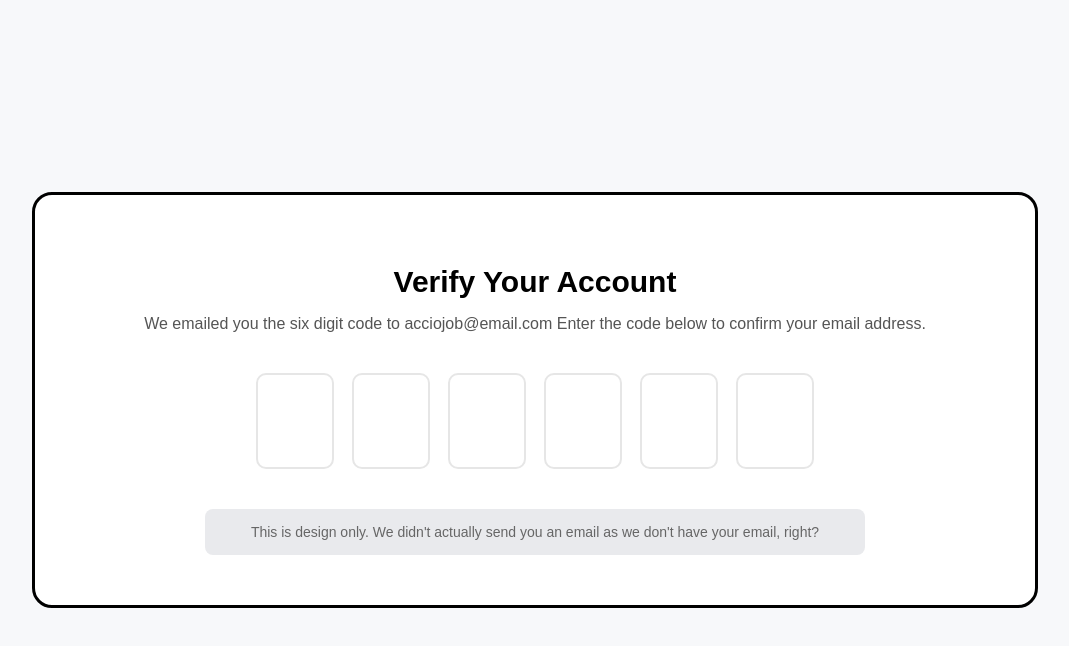
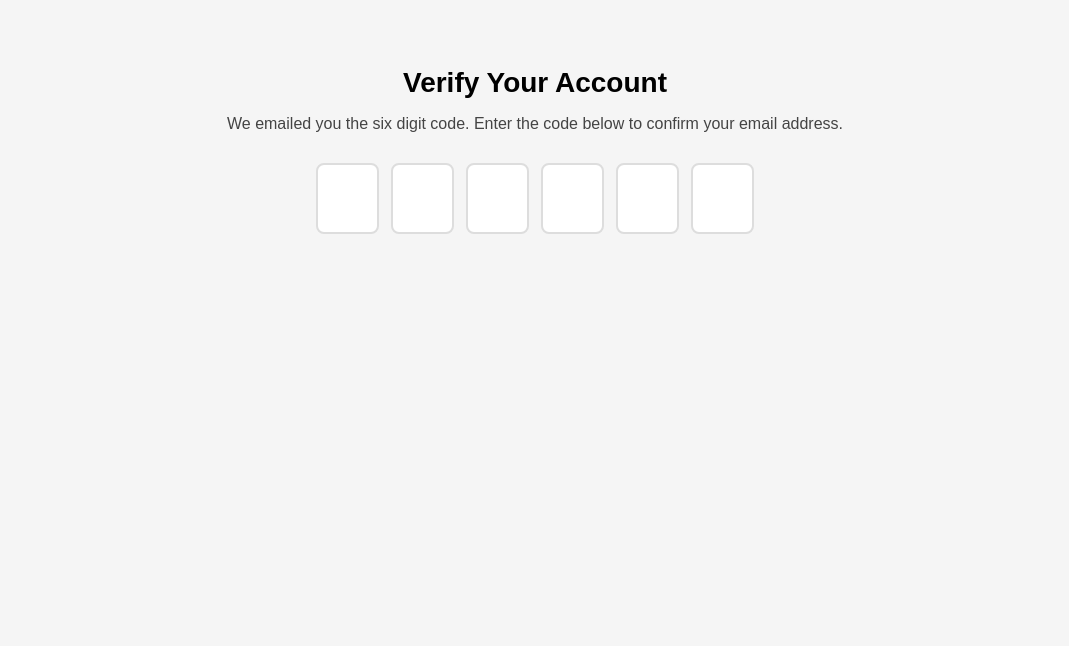
Before and after one commit to acciojob/OTP-rani-4524, a website: page main.html in a window 1280 px wide. Shown: the whole page, without its empty margins (105-1174 px from the left). Drawn offline with Linux system fonts and the light colour scheme.

Commit message:
created a submission

```diff
--- a/main.html
+++ b/main.html
@@ -6,30 +6,19 @@
 	<link rel="stylesheet" href="styles.css">
 </head>
 
-<body>
-	<div class="main-box">
-
-    <h1 id="verification_heading">Verify Your Account</h1>
-
+<body>   <h1 id="verification_heading">Verify Your Account</h1>
     <p id="verification_subtext">
-        We emailed you the six digit code to acciojob@email.com
-        Enter the code below to confirm your email address.
+        We emailed you the six digit code. Enter the code below to confirm your email address.
     </p>
 
     <div class="code-container">
-        <input class="code" id="code-1" maxlength="1" type="text">
-        <input class="code" id="code-2" maxlength="1" type="text">
-        <input class="code" id="code-3" maxlength="1" type="text">
-        <input class="code" id="code-4" maxlength="1" type="text">
-        <input class="code" id="code-5" maxlength="1" type="text">
-        <input class="code" id="code-6" maxlength="1" type="text">
+        <input type="text" maxlength="1" class="code">
+        <input type="text" maxlength="1" class="code">
+        <input type="text" maxlength="1" class="code">
+        <input type="text" maxlength="1" class="code">
+        <input type="text" maxlength="1" class="code">
+        <input type="text" maxlength="1" class="code">
     </div>
-
-    <div class="info-box">
-        This is design only. We didn't actually send you an email as we don't have your email, right?
-    </div>
-
-</div>
 	<!-- the entire body must be written by student -->
     <script type="text/javascript" src="./script.js">
 </script>
--- a/script.js
+++ b/script.js
@@ -1,111 +1,29 @@
-/*
- Robust OTP focus handler for 6 single-digit inputs.
- Works well with Cypress (.type and .type('{backspace}')).
-*/
+const codes = document.querySelectorAll(".code");
 
-(function () {
-  // select all inputs with class "code"
-  const inputs = Array.from(document.querySelectorAll('.code'));
+codes[0].focus();
 
-  if (!inputs.length) return;
+codes.forEach((code, idx) => {
 
-  // helper: focus safely (some test runners can need a tiny delay)
-  function safeFocus(el) {
-    // blur first to ensure focus change is clean, then focus
-    try { el.blur && el.blur(); } catch (_) {}
-    // small async tick: improves reliability in some automated runners
-    setTimeout(() => {
-      try { el.focus && el.focus(); } catch (_) {}
-    }, 0);
-  }
+    code.addEventListener("keydown", (e) => {
 
-  // ensure input is a single digit 0-9; keep only last digit in case user pastes
-  function normalizeDigit(value) {
-    if (!value) return '';
-    // keep only digits
-    const digits = value.replace(/\D/g, '');
-    // if user pasted many digits, keep only the last one (mimics native single-char input)
-    return digits.length ? digits[digits.length - 1] : '';
-  }
+        // allow only numbers and backspace
+        if (e.key >= 0 && e.key <= 9) {
+            code.value = "";
+            setTimeout(() => {
+                if (idx < 5) {
+                    codes[idx + 1].focus();
+                }
+            }, 10);
+        }
 
-  inputs.forEach((input, idx) => {
-    // ensure attributes are correct for focusability
-    input.setAttribute('inputmode', 'numeric'); // mobile numeric keyboard
-    input.setAttribute('autocomplete', 'one-time-code'); // helpful but optional
-    input.setAttribute('maxlength', '1');
-
-    // INPUT event: fires after value change (typing / paste)
-    input.addEventListener('input', (e) => {
-      const raw = e.target.value;
-      const digit = normalizeDigit(raw);
-
-      // set normalized single digit back (or empty if invalid)
-      e.target.value = digit;
-
-      // if valid digit typed & not last input => focus next
-      if (digit !== '' && idx < inputs.length - 1) {
-        safeFocus(inputs[idx + 1]); // use safeFocus to avoid race
-      }
-      // if last box typed, keep focus there (Cypress won't expect move)
+        if (e.key === "Backspace") {
+            code.value = "";
+            setTimeout(() => {
+                if (idx > 0) {
+                    codes[idx - 1].focus();
+                }
+            }, 10);
+        }
     });
 
-    // KEYDOWN event: runs *before* value changes — ideal for backspace handling
-    input.addEventListener('keydown', (e) => {
-      const key = e.key;
-
-      if (key === 'Backspace') {
-        // If current input has value, let the browser clear it (do nothing else).
-        // If empty and not first input => move to previous and clear it.
-        if (input.value === '' && idx > 0) {
-          // prevent default so browser doesn't try anything weird
-          e.preventDefault();
-
-          // clear previous input and move focus there
-          inputs[idx - 1].value = '';
-          safeFocus(inputs[idx - 1]);
-        }
-        // If current has a value, allow normal deletion behaviour.
-      } else if (key === 'ArrowLeft') {
-        // optional: let left arrow move to previous
-        if (idx > 0) {
-          e.preventDefault();
-          safeFocus(inputs[idx - 1]);
-        }
-      } else if (key === 'ArrowRight') {
-        // optional: right arrow to next
-        if (idx < inputs.length - 1) {
-          e.preventDefault();
-          safeFocus(inputs[idx + 1]);
-        }
-      } else {
-        // For any other key, do nothing here: 'input' handler will normalize.
-      }
-    });
-
-    // Optional: on paste - if user pastes full OTP, spread digits
-    input.addEventListener('paste', (e) => {
-      e.preventDefault();
-      const paste = (e.clipboardData || window.clipboardData).getData('text') || '';
-      const digits = paste.replace(/\D/g, '').split('');
-      if (!digits.length) return;
-
-      // fill current and subsequent inputs with digits from paste
-      let i = idx;
-      digits.forEach((d) => {
-        if (i < inputs.length) {
-          inputs[i].value = d;
-          i += 1;
-        }
-      });
-
-      // focus the next empty input or last one
-      const nextIndex = Math.min(i, inputs.length - 1);
-      safeFocus(inputs[nextIndex]);
-    });
-  });
-
-  // Optional: expose function to read joined OTP (useful for submitting)
-  window.getOtpValue = function () {
-    return inputs.map((n) => n.value || '').join('');
-  };
-})();
+});
--- a/styles.css
+++ b/styles.css
@@ -1,61 +1,33 @@
 body {
     font-family: Arial, sans-serif;
-        background: #f7f8fa;
-        margin: 0;
-        padding: 0;
-        display: flex;
-        justify-content: center;
-        align-items: center;
-        height: 100vh;
-    }
-
-    .main-box {
-        background: white;
-        width: 80%;
-        max-width: 900px;
-        padding: 50px;
-        border: 3px solid #000;
-        border-radius: 20px;
+    background: #f5f5f5;
     text-align: center;
+    padding: 40px;
 }
 
 #verification_heading {
-        font-size: 30px;
-        font-weight: 700;
+    font-size: 28px;
     margin-bottom: 10px;
 }
 
 #verification_subtext {
+    margin-bottom: 30px;
     font-size: 16px;
-        color: #555;
-        margin-bottom: 40px;
+    color: #444;
 }
 
 .code-container {
     display: flex;
     justify-content: center;
-        gap: 18px;
-        margin-bottom: 40px;
+    gap: 12px;
 }
 
 .code {
-        width: 70px;
-        height: 90px;
-        border: 2px solid #E6E6E6;
-        border-radius: 10px;
+    width: 55px;
+    height: 65px;
+    font-size: 42px;
     text-align: center;
-        font-size: 50px;
-        font-weight: 400;
-        color: #555;
-        background: #fff;
+    border: 2px solid #ddd;
+    border-radius: 8px;
+    outline: none;
 }
-
-    .info-box {
-        width: 70%;
-        margin: 0 auto;
-        background: #e9eaed;
-        padding: 15px;
-        border-radius: 8px;
-        color: #666;
-        font-size: 14px;
-    }
```
Lines whose indentation alone changed are shown as unchanged.
